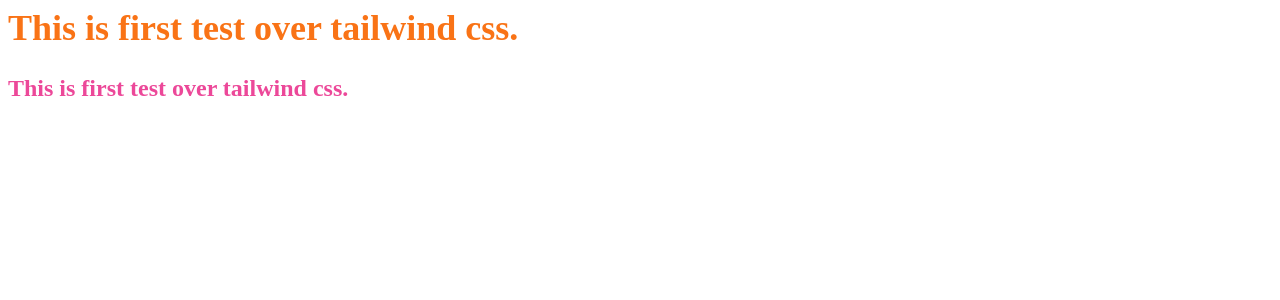
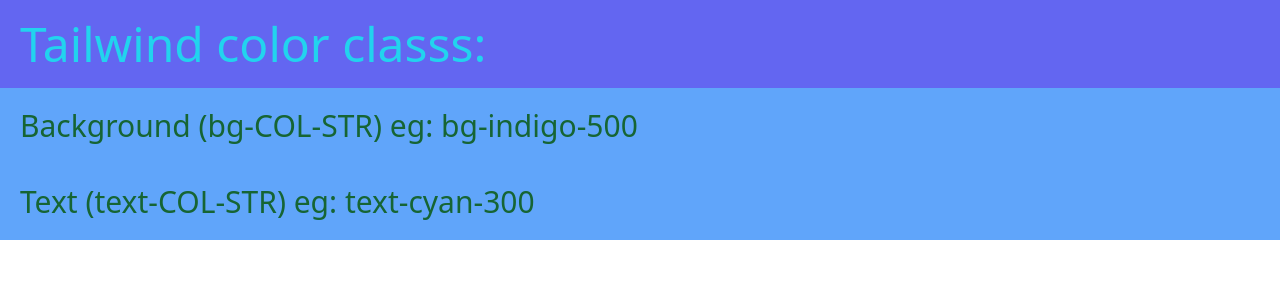
Before and after one commit to subash-gautam/learning-tailwind-css, a React (Vite) app: page / in a window 1280 px wide. Shown: the top 300 px of the page. Built offline with nearby package versions, Linux system fonts and the light colour scheme.

Commit message:
Tailwind Colors

```diff
--- a/src/App.jsx
+++ b/src/App.jsx
@@ -3,12 +3,13 @@
 function App() {
     return (
         <>
-            {/* by customization  */}
-            <h1 className="">This is first test over tailwind css.</h1>
-            {/* After overridden  */}
-            <h1 className="text-2xl text-pink-500 mt-5">
-                This is first test over tailwind css.
-            </h1>
+            <p className="text-cyan-400 bg-indigo-500 text-5xl p-5">
+                Tailwind color classs:
+            </p>
+            <p className="text-3xl">
+                Background (bg-COL-STR) eg: bg-indigo-500
+            </p>
+            <p className="text-3xl">Text (text-COL-STR) eg: text-cyan-300</p>
         </>
     );
 }
--- a/src/index.css
+++ b/src/index.css
@@ -3,10 +3,7 @@
 @tailwind utilities;
 /* Customizing CSS it will be overridden by class tailwinds */
 @layer base {
-    h1 {
-        @apply text-4xl text-orange-500 mt-1;
-    }
-    h2 {
-        @apply text-xl text-indigo-500 mt-3;
+    p {
+        @apply text-3xl text-green-800 bg-blue-400 p-5;
     }
 }
--- a/tailwind.config.js
+++ b/tailwind.config.js
@@ -5,12 +5,4 @@
         extend: {},
     },
     plugins: [],
-    corePlugins: {
-        preflight: false,
-        // It removes some default properties of tailwind, such as Margins removed
-        // Unstyled headings
-        // List unstyled
-        // Block images
-        // Borders reset
-    },
 };
```
